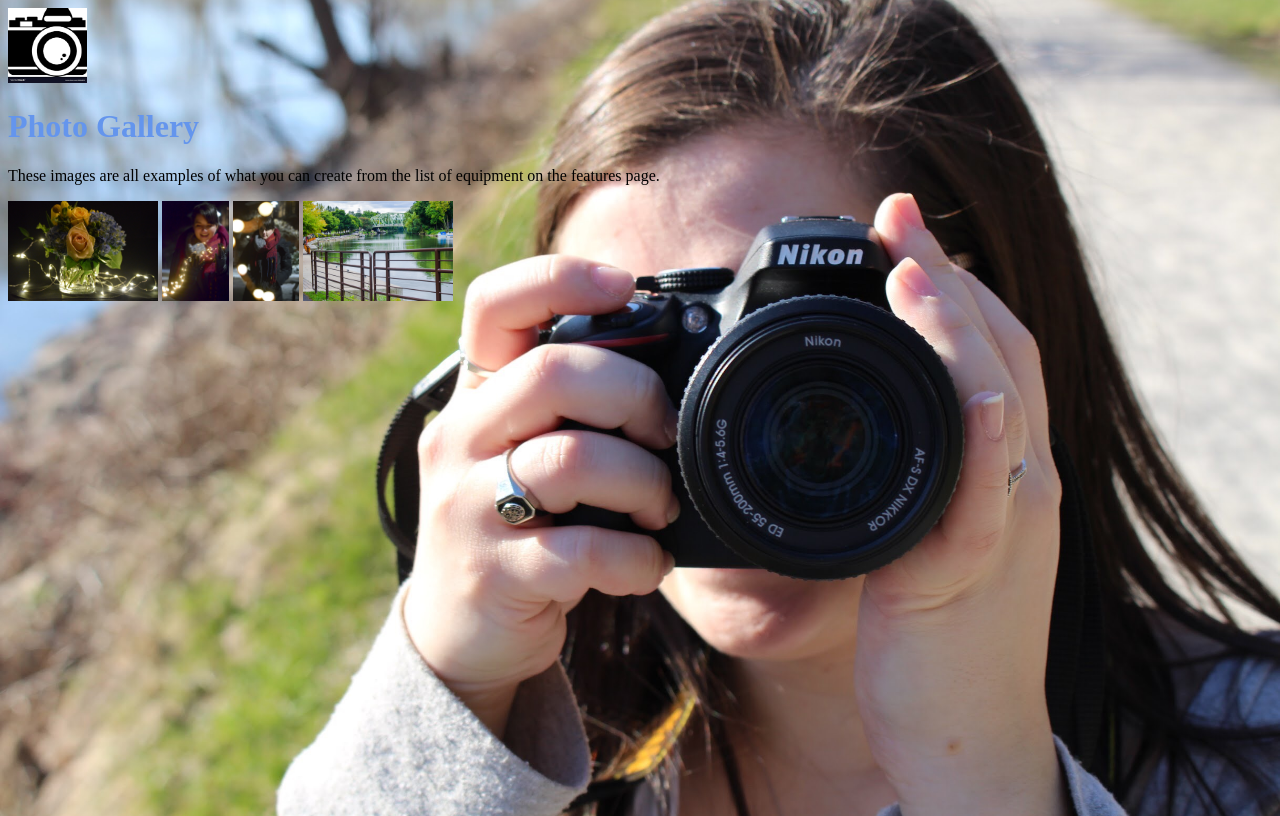
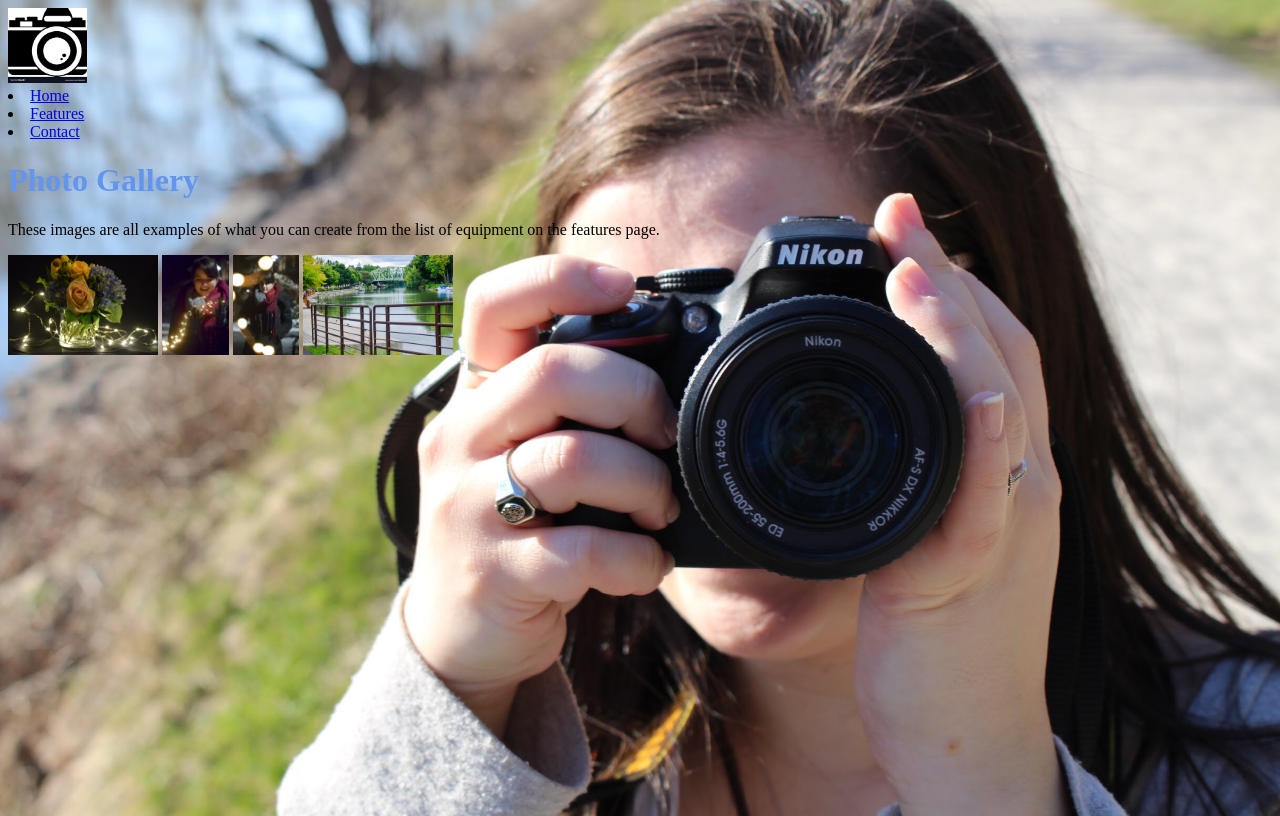
Before and after one commit to bcarozz8/assignment4, a plain HTML site: page pics.html in a window 1280 px wide. Drawn offline with Linux system fonts and the light colour scheme.

Commit message:
added pages

```diff
--- a/pics.html
+++ b/pics.html
@@ -7,6 +7,12 @@
     <link rel="stylesheet" type="text/css" href="css/styles.css">
 
     <a href="index.html"> <img src="images/photography%20download.png" alt=" photography logo" height="75"></a>
+
+
+    <li> <a href="index.html" target="_blank"> Home</a></li>
+    <li> <a href="features.html" target="_blank"> Features</a> </li>
+      <li> <a href="contact.html" target="_blank">Contact</a> </li>
+
 
 </head>
 
```
Also changed, not shown: contact.html (+2 -1 lines), features.html (+6 -0 lines).
